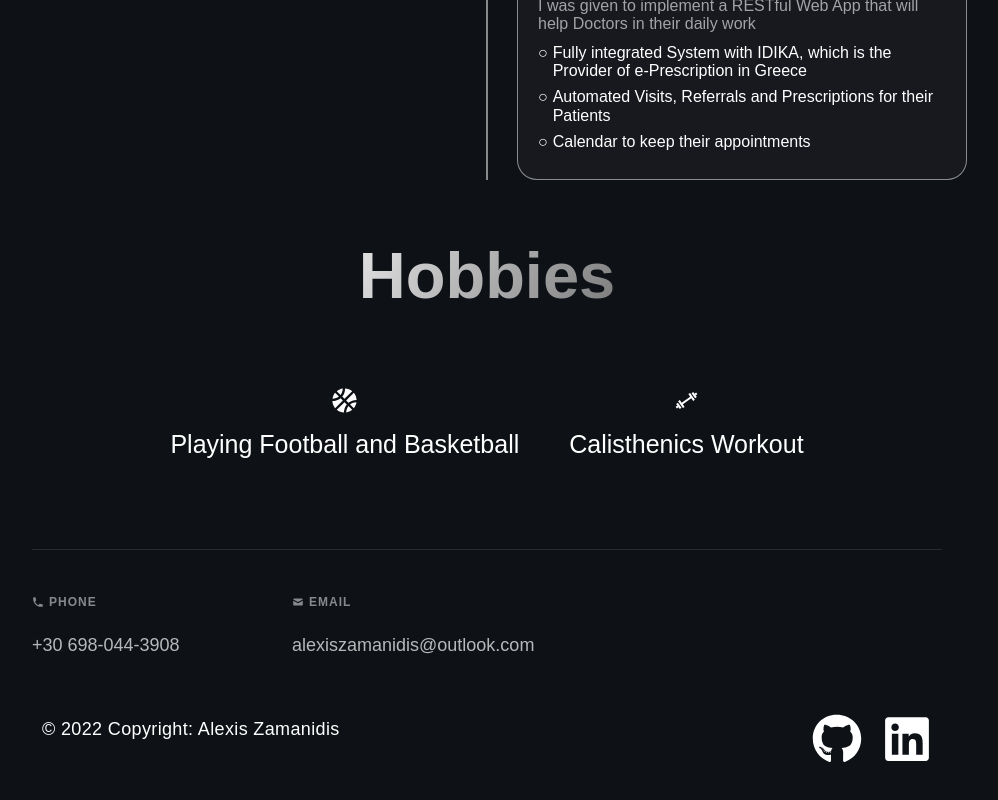
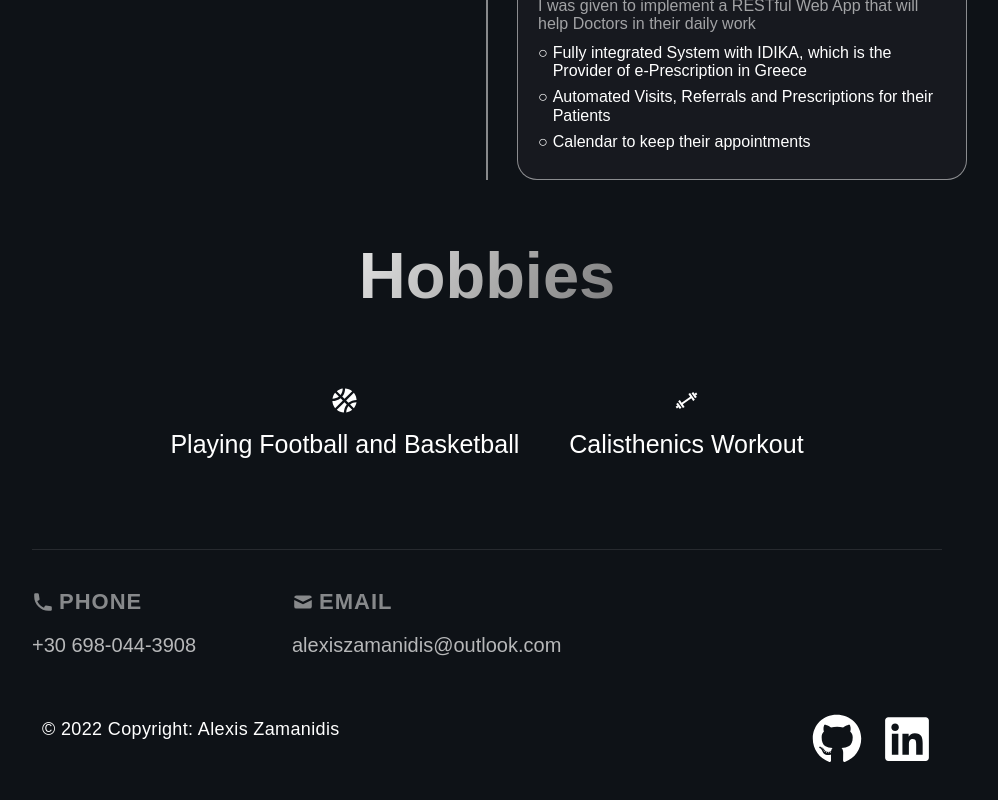
Before and after one commit to alexiszamanidis/2022, a Next.js app: page / in a window 1280 px wide. Shown: the part 1149-1949 px from the top of the page, without its empty margins (153-1151 px from the left). Built offline with nearby package versions, Linux system fonts and the light colour scheme.

Commit message:
update Footer styles

```diff
--- a/components/Footer/Footer.tsx
+++ b/components/Footer/Footer.tsx
@@ -7,9 +7,9 @@ import {
     LinkItem,
     LinkList,
     LinkTitle,
-    Slogan,
     SocialContainer,
     SocialIconsContainer,
+    Copyright,
 } from "./styles";
 
 const Footer = () => {
@@ -29,7 +29,7 @@ const Footer = () => {
             </LinkList>
             <SocialIconsContainer>
                 <CompanyContainer>
-                    <Slogan>{`© ${new Date().getFullYear()} Copyright: ${fullName}`}</Slogan>
+                    <Copyright>{`© ${new Date().getFullYear()} Copyright: ${fullName}`}</Copyright>
                 </CompanyContainer>
                 <SocialContainer>
                     <SocialIcons />
--- a/components/Footer/styles.tsx
+++ b/components/Footer/styles.tsx
@@ -17,7 +17,7 @@ export const Wrapper = styled.section`
 `;
 
 export const LinkItem = styled.a`
-    font-size: 18px;
+    font-size: 20px;
     line-height: 30px;
     color: ${(props) => props.theme.colors.whites[700]};
     margin-bottom: 16px;
@@ -26,26 +26,23 @@ export const LinkItem = styled.a`
     left: 0;
     &:hover {
         color: ${(props) => props.theme.colors.whites[1000]};
-        font-size: 20px;
     }
     @media ${(props) => props.theme.breakpoints.md} {
-        font-size: 16px;
+        font-size: 18px;
         line-height: 28px;
         display: flex;
         &:hover {
             color: ${(props) => props.theme.colors.whites[1000]};
-            font-size: 18px;
         }
     }
     @media ${(props) => props.theme.breakpoints.sm} {
-        font-size: 10px;
+        font-size: 16px;
         line-height: 14px;
         margin-bottom: 8px;
         display: flex;
         align-items: center;
         &:hover {
             color: ${(props) => props.theme.colors.whites[1000]};
-            font-size: 12px;
         }
     }
 `;
@@ -83,7 +80,7 @@ export const CompanyContainer = styled.div`
     }
 `;
 
-export const Slogan = styled.p`
+export const Copyright = styled.p`
     color: ${(props) => props.theme.colors.whites[1000]};
     min-width: 280px;
     letter-spacing: 0.02em;
@@ -127,6 +124,9 @@ export const LinkList = styled.ul`
         width: 100%;
         padding: 32px 0 16px;
         gap: 16px;
+        display: flex;
+        flex-direction: column;
+        align-items: center;
     }
     @media ${(props) => props.theme.breakpoints.sm} {
         width: 100%;
@@ -135,11 +135,14 @@ export const LinkList = styled.ul`
     }
 `;
 
-export const LinkColumn = styled.div`
+export const LinkColumn = styled.li`
     display: flex;
     flex-direction: column;
     max-width: 220px;
     width: 100%;
+    @media ${(props) => props.theme.breakpoints.md} {
+        align-items: center;
+    }
 `;
 
 export const LinkTitle = styled.h4`
@@ -148,14 +151,14 @@ export const LinkTitle = styled.h4`
     gap: 5px;
     font-style: normal;
     font-weight: 600;
-    font-size: 12px;
+    font-size: 22px;
     line-height: 24px;
     letter-spacing: 1px;
     text-transform: uppercase;
     color: ${(props) => props.theme.colors.whites[500]};
     margin-bottom: 16px;
     @media ${(props) => props.theme.breakpoints.sm} {
-        font-size: 10px;
+        font-size: 17px;
         line-height: 12px;
         margin-bottom: 8px;
     }
--- a/components/SocialIcons/styles.tsx
+++ b/components/SocialIcons/styles.tsx
@@ -22,10 +22,6 @@ export const SocialIcon = styled.a`
 
     @media ${(props) => props.theme.breakpoints.lg} {
         font-size: 3rem;
-    }
-
-    @media ${(props) => props.theme.breakpoints.sm} {
-        font-size: 2rem;
-        padding: 2px;
+        padding: 6px;
     }
 `;
```
